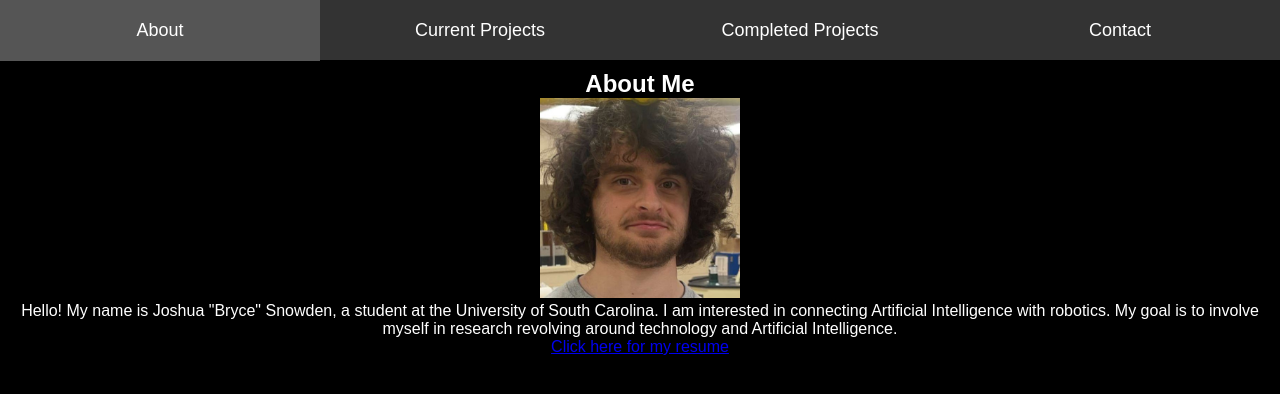
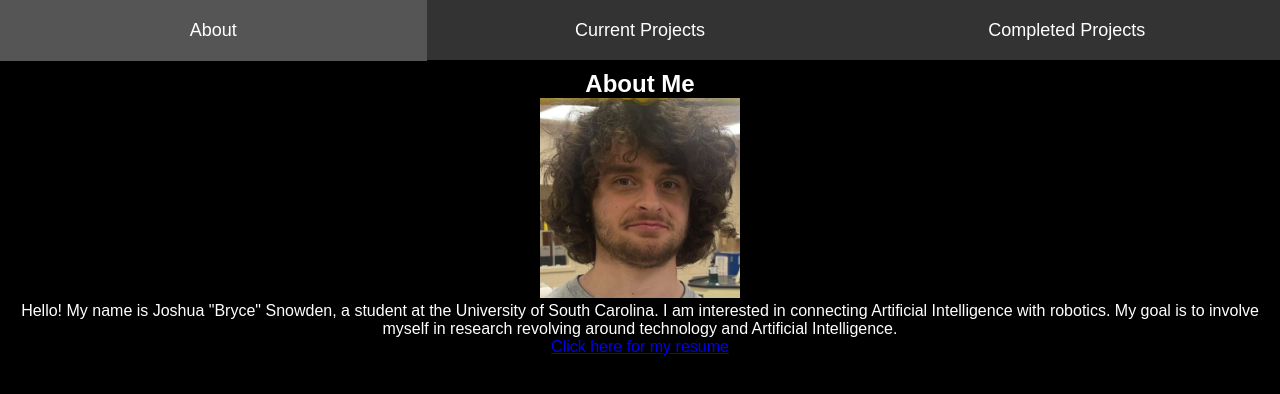
Before and after one commit to bryceSnow/brycesnow.github.io, a plain HTML site: page index.html in a window 1280 px wide. Drawn offline with Linux system fonts and the light colour scheme.

Commit message:
final project

```diff
--- a/files/functions.js
+++ b/files/functions.js
@@ -1,3 +1,4 @@
+// Joshua Snowden 2024
 document.addEventListener("DOMContentLoaded", function() {
     nav_press("about"); // defaults to the about section on the load of page
 });
--- a/index.html
+++ b/index.html
@@ -1,3 +1,11 @@
+<!-- Joshua Snowden 2024 -->
+
+<!--
+Changes for Final Website:
+    - Removed Contact nav-item
+    - Added comments to html for navigation
+-->
+
 <!DOCTYPE html>
 <html lang="en">
     <head>
@@ -10,23 +18,27 @@
 
         <div class="navbar">
 
+            <!-- "button" for the about page (will automatically load this on refresh) -->
             <div class="nav-item" onclick="nav_press('about')">About</div>
 
+            <!-- Dropdown for current projects -->
             <div class="nav-item">Current Projects
                 <div class="dropdown">
                     <div class="dropdown-item" onclick="nav_press('study')">Study Group App</div>
                     <div class="dropdown-item" onclick="nav_press('brawl')">Brawl Stars API Python</div>
                 </div>
             </div>
+
+            <!-- Dropdown for completed projects (I do not have any yet so there is nothing here) -->
             <div class="nav-item">Completed Projects
                 <div class="dropdown">
                     <div class="dropdown-item">Nothing here yet!!</div>
                 </div>
             </div>
-            <div class="nav-item">Contact</div>
+
         </div>
 
-        <!-- Eventually this will look better -->
+        <!-- About section -->
         <div class="content-section" id="about">
             <h2> About Me </h2>
             <img src="images/profile.png" class="personalImage">
@@ -37,6 +49,7 @@
             <a href="files/resume.pdf">Click here for my resume</a>
         </div>
 
+        <!-- Study group App section -->
         <div class="content-section" id="study">
             <section class="study-group">
                 <a href="files/statement.pdf">
@@ -76,6 +89,7 @@
             </section>
         </div>
 
+        <!-- Brawl Stars API Project (Includes a github repository) -->
         <div class="content-section" id="brawl">
             <h1>BrawlPY</h1>
             <h3>Compact and secure library for accessing the Brawl Stars API</h3>
@@ -91,5 +105,6 @@
 
     </body>
 
+    <!-- script for navigation and loading fuctionality -->
     <script src="files/functions.js"></script>
 </html>
```
